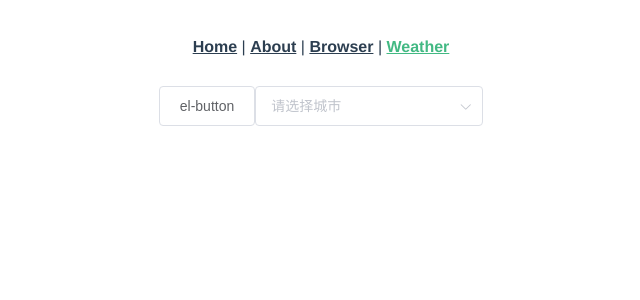
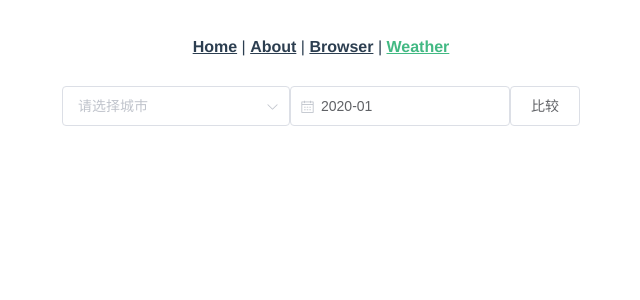
Before and after one commit to aiportal/weather-browser, a Vue app: page /#/weather in a window 1280 px wide. Shown: the top 300 px of the page, without its empty margins (319-959 px from the left). Built offline with nearby package versions, Linux system fonts and the light colour scheme.

Commit message:
add month select

```diff
--- a/package.json
+++ b/package.json
@@ -11,6 +11,7 @@
     "@types/echarts": "^4.1.9",
     "@types/lodash": "^4.14.134",
     "core-js": "^2.6.5",
+    "dayjs": "^1.8.14",
     "echarts": "^4.2.1",
     "echarts-gl": "^1.1.1",
     "element-ui": "^2.10.0",
--- a/src/views/Weather/index.vue
+++ b/src/views/Weather/index.vue
@@ -1,50 +1,63 @@
 <template>
   <div>
-    <el-button v-on:click="loadScripts">el-button</el-button>
     <el-cascader
       placeholder="请选择城市"
       clearable
-      v-model="city"
+      v-model="cities"
       :options="cityOptions"
       :props="cityProps"
     ></el-cascader>
+    <el-date-picker
+      placeholder="请选择月份"
+      type="month"
+      v-model="month"
+      :picker-options="monthOptions"
+    ></el-date-picker>
+    <el-button v-on:click="loadScripts">比较</el-button>
   </div>
 </template>
 
 <script lang="ts">
 
 // city list
-import { ProvinceList } from './province-list';
-const CITY_SELECT_SCRIPT = 'http://tianqi.2345.com/js/citySelectData.js';
+import WeatherMeta from './weather-meta';
 declare const prov: any;
 declare const provqx: any;
 
 // vue component
 import { Component, Vue } from 'vue-property-decorator';
 import _ from 'lodash';
+import dayjs from 'dayjs';
 
 @Component({
   components: {},
   props: {},
 })
 export default class Weather extends Vue {
-  private city = '';
+  private cities: any[] = [];
+  private month: Date = new Date();
   private cityOptions: any[] = [];
   private cityProps: any = {
     lazy: true,
     lazyLoad: this.loadCityList,
     expandTrigger: 'hover',
     multiple: true,
+    emitPath: false,
+  }
+  private monthOptions: any = {
+    disabledDate: (time: Date): boolean =>
+      dayjs(time).isBefore(WeatherMeta.minMonth, 'M') ||
+      dayjs(time).isAfter(WeatherMeta.maxMonth, 'M'),
   }
 
   mounted() {
-    this.appendScript(CITY_SELECT_SCRIPT, 'gb2312');
+    this.appendScript(WeatherMeta.cityScriptUrl, 'gb2312');
     this.loadCityList();
   }
 
   loadCityList(node?: any, resolve?: any) {
     if (!node) {
-      this.cityOptions = _(ProvinceList)
+      this.cityOptions = _(WeatherMeta.provinceMap)
         .map((v, k) => ({label: v, value: k}))
         .value();
       return;
@@ -73,9 +86,7 @@ export default class Weather extends Vue {
   }
 
   loadScripts() {
-    // console.log(prov);
-    // console.log(provqx);
-    // this.appendScript(CITY_SELECT_SCRIPT, 'gb2312');
+    console.log(this.cities, typeof(this.month));
   }
 
   appendScript(url: string, charset = 'utf8') {
--- a/src/views/Weather/province-list.ts
+++ /dev/null
@@ -1,36 +0,0 @@
-export const ProvinceList = {
-  10: '安徽',
-  11: '澳门',
-  12: '北京',
-  43: '重庆',
-  13: '福建',
-  14: '甘肃',
-  15: '广东',
-  16: '广西',
-  17: '贵州',
-  18: '海南',
-  19: '河北',
-  20: '河南',
-  21: '黑龙江',
-  22: '湖北',
-  23: '湖南',
-  24: '吉林',
-  25: '江苏',
-  26: '江西',
-  27: '辽宁',
-  28: '内蒙古',
-  29: '宁夏',
-  30: '青海',
-  31: '山东',
-  32: '山西',
-  33: '陕西',
-  34: '上海',
-  35: '四川',
-  36: '台湾',
-  37: '天津',
-  38: '西藏',
-  39: '香港',
-  40: '新疆',
-  41: '云南',
-  42: '浙江',
-}
--- /dev/null
+++ b/src/views/Weather/weather-meta.ts
@@ -0,0 +1,59 @@
+import dayjs from 'dayjs';
+
+/**
+ * meta data from http://tianqi.2345.com
+ */
+export default class Tianqi2345 {
+  public static readonly minMonth = new Date('2011-01');
+  public static readonly maxMonth = new Date();
+
+  public static get provinceMap() { return PROVINCE_MAP; }
+  public static get cityScriptUrl() { return CITY_SCRIPT_URL; }
+
+  public static watherUrl(city: string, month: Date): string {
+    const m1 = dayjs(month).format('YYYYM');
+    const m2 = dayjs(month).format('YYYYMM');
+
+    const path = dayjs(month).isBefore('2016-03') ? `${city}_${m1}.js` : `${m2}/${city}_${m2}.js`;
+    return `http://tianqi.2345.com/t/wea_history/js/${path}`;
+  }
+}
+
+const CITY_SCRIPT_URL = 'http://tianqi.2345.com/js/citySelectData.js';
+
+const PROVINCE_MAP = {
+  10: '安徽',
+  11: '澳门',
+  12: '北京',
+  43: '重庆',
+  13: '福建',
+  14: '甘肃',
+  15: '广东',
+  16: '广西',
+  17: '贵州',
+  18: '海南',
+  19: '河北',
+  20: '河南',
+  21: '黑龙江',
+  22: '湖北',
+  23: '湖南',
+  24: '吉林',
+  25: '江苏',
+  26: '江西',
+  27: '辽宁',
+  28: '内蒙古',
+  29: '宁夏',
+  30: '青海',
+  31: '山东',
+  32: '山西',
+  33: '陕西',
+  34: '上海',
+  35: '四川',
+  36: '台湾',
+  37: '天津',
+  38: '西藏',
+  39: '香港',
+  40: '新疆',
+  41: '云南',
+  42: '浙江',
+}
```
Also changed, not shown: 1 other file (tests, documents, lock files or other folders).
